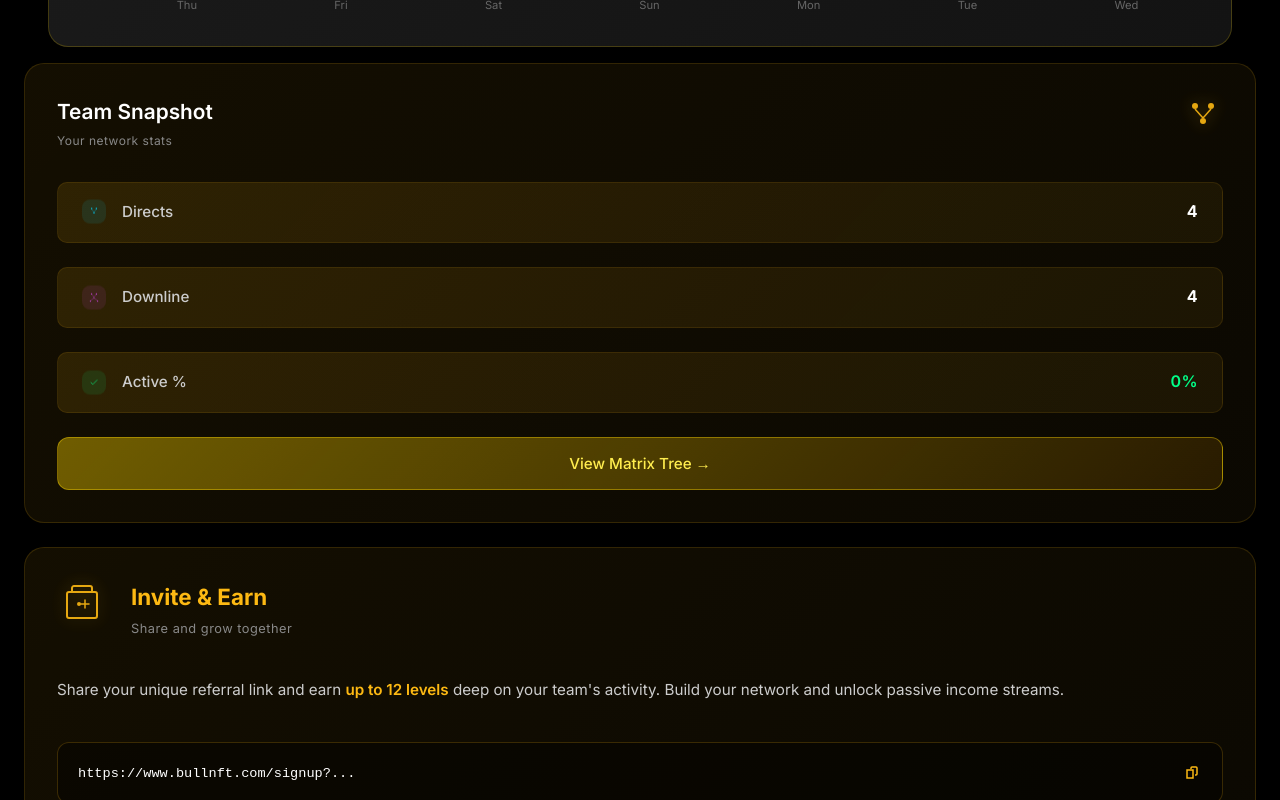
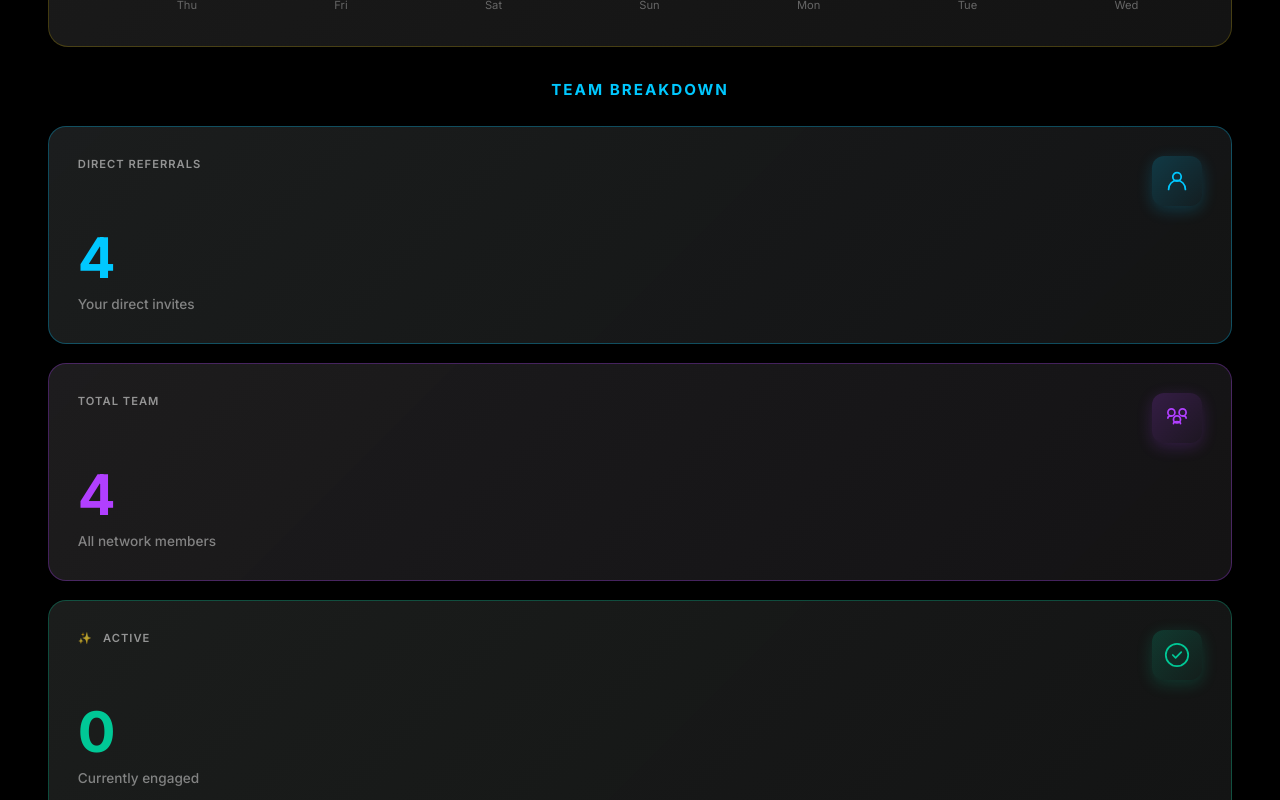
Before and after one commit to guptaayush945-cyber/BullNFT, a React (Vite) app: page /home in a window 1280 px wide. Shown: the part 1240-2040 px from the top of the page. Built offline with nearby package versions, Linux system fonts and the light colour scheme.

Commit message:
Add Team Breakdown section with Direct Referrals, Total Team, and Active cards

```diff
--- a/src/components/SvgIcons.tsx
+++ b/src/components/SvgIcons.tsx
@@ -188,3 +188,28 @@ export const LightningIcon = ({ color }: SvgIconProps) => (
     <path d="M20 4L24 14H34L26 20L30 30L20 24L10 30L14 20L6 14H16L20 4Z" fill={color} />
   </svg>
 );
+
+export const UserIcon = ({ color }: SvgIconProps) => (
+  <svg width="40" height="40" viewBox="0 0 40 40" fill="none" xmlns="http://www.w3.org/2000/svg">
+    <circle cx="20" cy="14" r="6" stroke={color} strokeWidth="2.5" />
+    <path d="M8 32C8 24.8366 13.3726 19 20 19C26.6274 19 32 24.8366 32 32" stroke={color} strokeWidth="2.5" strokeLinecap="round" />
+  </svg>
+);
+
+export const TeamIcon = ({ color }: SvgIconProps) => (
+  <svg width="40" height="40" viewBox="0 0 40 40" fill="none" xmlns="http://www.w3.org/2000/svg">
+    <circle cx="12" cy="12" r="5" stroke={color} strokeWidth="2.5" />
+    <circle cx="28" cy="12" r="5" stroke={color} strokeWidth="2.5" />
+    <circle cx="20" cy="22" r="5" stroke={color} strokeWidth="2.5" />
+    <path d="M7 20C7 18 8 17 12 17" stroke={color} strokeWidth="2.5" strokeLinecap="round" />
+    <path d="M33 20C33 18 32 17 28 17" stroke={color} strokeWidth="2.5" strokeLinecap="round" />
+    <path d="M15 28C15 26 17 25 20 25C23 25 25 26 25 28" stroke={color} strokeWidth="2.5" strokeLinecap="round" />
+  </svg>
+);
+
+export const CheckCircleIcon = ({ color }: SvgIconProps) => (
+  <svg width="40" height="40" viewBox="0 0 40 40" fill="none" xmlns="http://www.w3.org/2000/svg">
+    <circle cx="20" cy="20" r="16" stroke={color} strokeWidth="2.5" />
+    <path d="M14 20L18 24L26 16" stroke={color} strokeWidth="2.5" strokeLinecap="round" strokeLinejoin="round" />
+  </svg>
+);
--- a/src/components/TeamSnapshot.tsx
+++ b/src/components/TeamSnapshot.tsx
@@ -1,69 +1,85 @@
+import { UserIcon, TeamIcon, CheckCircleIcon } from './SvgIcons';
 import '../styles/team-snapshot.css';
 
 export default function TeamSnapshot() {
+  const teamData = [
+    {
+      id: 1,
+      title: 'DIRECT REFERRALS',
+      value: 4,
+      description: 'Your direct invites',
+      icon: UserIcon,
+      color: '#00C8FF',
+      bgColor: 'rgba(0, 200, 255, 0.1)',
+      borderColor: 'rgba(0, 200, 255, 0.3)'
+    },
+    {
+      id: 2,
+      title: 'TOTAL TEAM',
+      value: 4,
+      description: 'All network members',
+      icon: TeamIcon,
+      color: '#B13FFF',
+      bgColor: 'rgba(177, 63, 255, 0.1)',
+      borderColor: 'rgba(177, 63, 255, 0.3)'
+    },
+    {
+      id: 3,
+      title: 'ACTIVE',
+      value: 0,
+      description: 'Currently engaged',
+      icon: CheckCircleIcon,
+      color: '#00C896',
+      bgColor: 'rgba(0, 200, 150, 0.1)',
+      borderColor: 'rgba(0, 200, 150, 0.3)',
+      showEmoji: true
+    }
+  ];
+
   return (
-    <div className="team-snapshot-card">
-      <div className="team-header">
-        <div className="team-title-section">
-          <h3>Team Snapshot</h3>
-          <p>Your network stats</p>
-        </div>
-        <svg className="team-icon" width="40" height="40" viewBox="0 0 40 40" fill="none">
-          <circle cx="12" cy="10" r="3" fill="#fdb913" />
-          <circle cx="28" cy="10" r="3" fill="#fdb913" />
-          <circle cx="20" cy="25" r="3" fill="#fdb913" />
-          <path d="M12 13 L20 22" stroke="#fdb913" strokeWidth="1.5" fill="none" />
-          <path d="M28 13 L20 22" stroke="#fdb913" strokeWidth="1.5" fill="none" />
-        </svg>
+    <div className="team-snapshot-container">
+      {/* Section Header */}
+      <div className="team-section-header">
+        <h2 className="team-section-title">TEAM BREAKDOWN</h2>
       </div>
 
-      <div className="team-stats">
-        <div className="stat-row">
-          <div className="stat-icon-label">
-            <svg className="stat-icon directs" width="32" height="32" viewBox="0 0 40 40" fill="none">
-              <circle cx="12" cy="10" r="2.5" fill="#00d4ff" />
-              <circle cx="28" cy="10" r="2.5" fill="#00d4ff" />
-              <circle cx="20" cy="24" r="2.5" fill="#00d4ff" />
-              <path d="M12 12 L20 22" stroke="#00d4ff" strokeWidth="1" fill="none" />
-              <path d="M28 12 L20 22" stroke="#00d4ff" strokeWidth="1" fill="none" />
-            </svg>
-            <span>Directs</span>
-          </div>
-          <span className="stat-value">4</span>
-        </div>
+      {/* Team Cards */}
+      <div className="team-cards">
+        {teamData.map((item) => {
+          const IconComponent = item.icon;
+          return (
+            <div
+              key={item.id}
+              className="team-card"
+              style={{
+                backgroundColor: item.bgColor,
+                borderColor: item.borderColor
+              }}
+            >
+              {/* Card Header */}
+              <div className="team-card-header">
+                <div className="team-card-title-section">
+                  <h3 className="team-card-title">
+                    {item.showEmoji && <span className="active-emoji">✨ </span>}
+                    {item.title}
+                  </h3>
+                </div>
+                <div className="team-card-icon">
+                  <IconComponent color={item.color} />
+                </div>
+              </div>
 
-        <div className="stat-row">
-          <div className="stat-icon-label">
-            <svg className="stat-icon downline" width="32" height="32" viewBox="0 0 40 40" fill="none">
-              <circle cx="12" cy="8" r="2" fill="#d946ef" />
-              <circle cx="28" cy="8" r="2" fill="#d946ef" />
-              <circle cx="20" cy="20" r="2" fill="#d946ef" />
-              <circle cx="8" cy="32" r="2" fill="#d946ef" />
-              <circle cx="32" cy="32" r="2" fill="#d946ef" />
-              <path d="M12 10 L20 18" stroke="#d946ef" strokeWidth="1" fill="none" />
-              <path d="M28 10 L20 18" stroke="#d946ef" strokeWidth="1" fill="none" />
-              <path d="M20 22 L8 30" stroke="#d946ef" strokeWidth="1" fill="none" />
-              <path d="M20 22 L32 30" stroke="#d946ef" strokeWidth="1" fill="none" />
-            </svg>
-            <span>Downline</span>
-          </div>
-          <span className="stat-value">4</span>
-        </div>
+              {/* Card Value */}
+              <div className="team-card-value" style={{ color: item.color }}>
+                {item.value}
+              </div>
 
-        <div className="stat-row">
-          <div className="stat-icon-label">
-            <svg className="stat-icon active" width="32" height="32" viewBox="0 0 40 40" fill="none">
-              <path d="M10 20 L16 26 L30 12" stroke="#00ff88" strokeWidth="2" fill="none" strokeLinecap="round" strokeLinejoin="round" />
-            </svg>
-            <span>Active %</span>
-          </div>
-          <span className="stat-value active-value">0%</span>
-        </div>
+              {/* Card Description */}
+              <p className="team-card-description">{item.description}</p>
+            </div>
+          );
+        })}
       </div>
-
-      <button className="matrix-btn">
-        View Matrix Tree →
-      </button>
     </div>
   );
 }
--- a/src/styles/team-snapshot.css
+++ b/src/styles/team-snapshot.css
@@ -1,53 +1,230 @@
-.team-snapshot-card {
-  background: linear-gradient(135deg, rgba(253, 185, 19, 0.08) 0%, rgba(218, 165, 32, 0.05) 100%);
-  border: 1px solid rgba(253, 185, 19, 0.15);
-  border-radius: 20px;
-  padding: 2rem;
-  backdrop-filter: blur(15px);
-  margin-top: 1rem;
+/* Team Snapshot Container */
+.team-snapshot-container {
+  width: 100%;
+  margin-top: 2rem;
+  margin-bottom: 2rem;
 }
 
-.team-header {
+/* Section Header */
+.team-section-header {
+  margin-bottom: 1.5rem;
+  padding: 0 1.5rem;
+}
+
+.team-section-title {
+  font-size: 0.95rem;
+  font-weight: 700;
+  color: #00C8FF;
+  letter-spacing: 2px;
+  text-transform: uppercase;
+  margin: 0;
+  text-align: center;
+}
+
+/* Team Cards Container */
+.team-cards {
+  display: flex;
+  flex-direction: column;
+  gap: 1.2rem;
+  padding: 0 1.5rem;
+}
+
+/* Team Card */
+.team-card {
+  background: linear-gradient(135deg, rgba(30, 30, 30, 0.9) 0%, rgba(20, 20, 20, 0.95) 100%);
+  border: 1px solid;
+  border-radius: 18px;
+  padding: 1.8rem;
+  backdrop-filter: blur(10px);
+  transition: all 0.3s ease;
+}
+
+.team-card:hover {
+  transform: translateY(-4px);
+  box-shadow: 0 8px 28px rgba(0, 200, 150, 0.15);
+}
+
+/* Card Header */
+.team-card-header {
   display: flex;
   justify-content: space-between;
   align-items: flex-start;
-  margin-bottom: 2rem;
+  margin-bottom: 1.5rem;
 }
 
-.team-title-section h3 {
-  font-size: 1.3rem;
-  font-weight: 600;
-  color: #fff;
-  margin: 0;
-  margin-bottom: 0.3rem;
+.team-card-title-section {
+  flex: 1;
 }
 
-.team-title-section p {
-  font-size: 0.75rem;
-  color: #888;
+.team-card-title {
+  font-size: 0.7rem;
+  font-weight: 600;
+  color: rgba(200, 200, 200, 0.7);
+  text-transform: uppercase;
+  letter-spacing: 1px;
   margin: 0;
-  letter-spacing: 0.5px;
 }
 
-.team-icon {
-  opacity: 0.9;
-  filter: drop-shadow(0 0 8px rgba(253, 185, 19, 0.4));
+.active-emoji {
+  margin-right: 0.4rem;
 }
 
-.team-stats {
+.team-card-icon {
+  width: 50px;
+  height: 50px;
+  border-radius: 12px;
   display: flex;
-  flex-direction: column;
-  gap: 1.5rem;
-  margin-bottom: 1.5rem;
+  align-items: center;
+  justify-content: center;
+  flex-shrink: 0;
+  transition: all 0.3s ease;
 }
-.stat-row {
-    display: flex;
-    justify-content: space-between;
-    align-items: center;
-    padding: 1rem 1.5rem;
-    background: linear-gradient(135deg, rgba(253, 185, 19, 0.12) 0%, rgba(218, 165, 32, 0.08) 100%);
-    border: 1px solid rgba(253, 185, 19, 0.1);
-    border-radius: 10px;
+
+/* Card-specific styles */
+.team-card:nth-child(1) .team-card-icon {
+  background: linear-gradient(135deg, rgba(0, 200, 255, 0.2) 0%, rgba(0, 200, 255, 0.05) 100%);
+  box-shadow: 0 4px 16px rgba(0, 200, 255, 0.2);
+}
+
+.team-card:nth-child(1):hover .team-card-icon {
+  transform: scale(1.1);
+  box-shadow: 0 6px 24px rgba(0, 200, 255, 0.3);
+}
+
+.team-card:nth-child(2) .team-card-icon {
+  background: linear-gradient(135deg, rgba(177, 63, 255, 0.2) 0%, rgba(177, 63, 255, 0.05) 100%);
+  box-shadow: 0 4px 16px rgba(177, 63, 255, 0.2);
+}
+
+.team-card:nth-child(2):hover .team-card-icon {
+  transform: scale(1.1);
+  box-shadow: 0 6px 24px rgba(177, 63, 255, 0.3);
+}
+
+.team-card:nth-child(3) .team-card-icon {
+  background: linear-gradient(135deg, rgba(0, 200, 150, 0.2) 0%, rgba(0, 200, 150, 0.05) 100%);
+  box-shadow: 0 4px 16px rgba(0, 200, 150, 0.2);
+}
+
+.team-card:nth-child(3):hover .team-card-icon {
+  transform: scale(1.1);
+  box-shadow: 0 6px 24px rgba(0, 200, 150, 0.3);
+}
+
+.team-card-icon svg {
+  width: 28px;
+  height: 28px;
+}
+
+/* Card Value */
+.team-card-value {
+  font-size: 3.5rem;
+  font-weight: 700;
+  line-height: 1;
+  margin-bottom: 0.5rem;
+  letter-spacing: -1px;
+}
+
+/* Card Description */
+.team-card-description {
+  font-size: 0.85rem;
+  color: rgba(200, 200, 200, 0.6);
+  margin: 0;
+  font-weight: 500;
+}
+
+/* Responsive Design */
+@media (max-width: 768px) {
+  .team-snapshot-container {
+    margin-top: 1.5rem;
+    margin-bottom: 1.5rem;
+  }
+
+  .team-section-header {
+    padding: 0 1rem;
+    margin-bottom: 1.2rem;
+  }
+
+  .team-section-title {
+    font-size: 0.85rem;
+  }
+
+  .team-cards {
+    gap: 1rem;
+    padding: 0 1rem;
+  }
+
+  .team-card {
+    padding: 1.5rem;
+  }
+
+  .team-card-value {
+    font-size: 2.8rem;
+  }
+
+  .team-card-icon {
+    width: 45px;
+    height: 45px;
+  }
+
+  .team-card-icon svg {
+    width: 24px;
+    height: 24px;
+  }
+}
+
+@media (max-width: 480px) {
+  .team-snapshot-container {
+    margin-top: 1rem;
+    margin-bottom: 1rem;
+  }
+
+  .team-section-header {
+    padding: 0 1rem;
+    margin-bottom: 1rem;
+  }
+
+  .team-section-title {
+    font-size: 0.8rem;
+    letter-spacing: 1.5px;
+  }
+
+  .team-cards {
+    gap: 0.8rem;
+    padding: 0 0.8rem;
+  }
+
+  .team-card {
+    padding: 1.2rem;
+    border-radius: 14px;
+  }
+
+  .team-card-header {
+    margin-bottom: 1rem;
+  }
+
+  .team-card-title {
+    font-size: 0.65rem;
+  }
+
+  .team-card-value {
+    font-size: 2.2rem;
+  }
+
+  .team-card-description {
+    font-size: 0.8rem;
+  }
+
+  .team-card-icon {
+    width: 40px;
+    height: 40px;
+  }
+
+  .team-card-icon svg {
+    width: 20px;
+    height: 20px;
+  }
+}
 }
 .stat-icon-label {
   display: flex;
```
Also changed, not shown: src/pages/Dashboard.tsx (+6 -1 lines).
